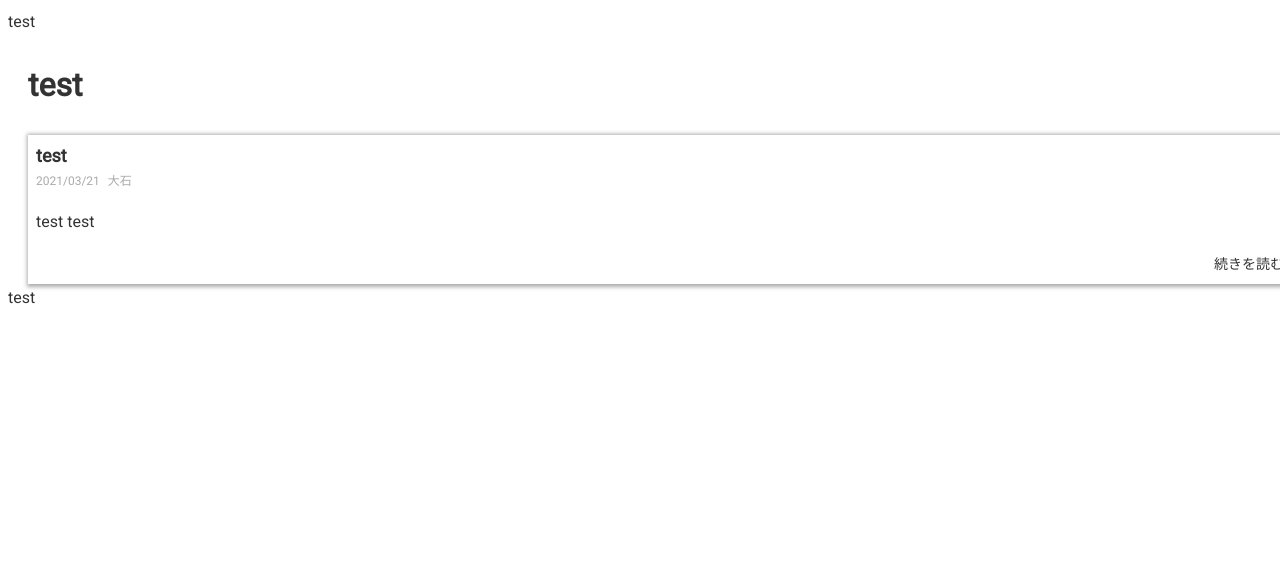
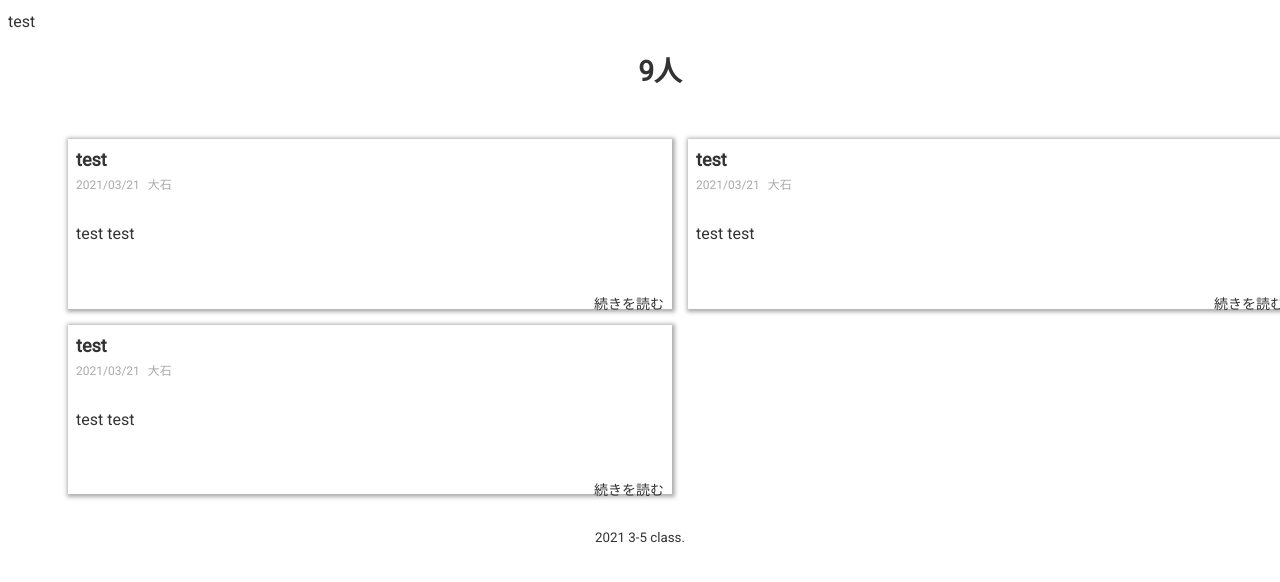
Before and after one commit to oishi-riku/blog, a Next.js app: page / in a window 1280 px wide. Shown: the top 582 px of the page. Built offline with nearby package versions, Linux system fonts and the light colour scheme.

Commit message:
Add: コンポーネントある程度追加

```diff
--- /dev/null
+++ b/src/components/atoms/Heading.tsx
@@ -0,0 +1,40 @@
+import { FC } from 'react';
+import styles from '@styles/components/atoms/Heading.module.scss';
+
+type Props = {
+  level: 1 | 2 | 3 | 4;
+  align?: 'center' | 'left' | 'right';
+};
+
+const TypographyRowControl: FC<Props> = ({ children, level, align }) => {
+  switch (level) {
+    case 1:
+      return (
+        <div className={`${styles.root} ${styles.heading1}`} data-align={align}>
+          <h1 className={styles.heading1Text}>{children}</h1>
+        </div>
+      );
+    case 2:
+      return (
+        <div className={`${styles.root} ${styles.heading2}`} data-align={align}>
+          <h2 className={styles.heading2Text}>{children}</h2>
+        </div>
+      );
+    case 3:
+      return (
+        <div className={`${styles.root} ${styles.heading3}`} data-align={align}>
+          <h3 className={styles.heading3Text}>{children}</h3>
+        </div>
+      );
+    case 4:
+      return (
+        <div className={`${styles.root} ${styles.heading4}`} data-align={align}>
+          <h4 className={styles.heading4Text}>{children}</h4>
+        </div>
+      );
+    default:
+      return null;
+  }
+};
+
+export default TypographyRowControl;
--- a/src/components/molecules/ArticleCard.tsx
+++ b/src/components/molecules/ArticleCard.tsx
@@ -24,7 +24,9 @@ const ArticleCard: FC<Props> = ({ title, date, name, content, href }) => {
               <span>{name}</span>
             </div>
           </div>
-          <TypographyRowControl maxRow={2}>{content}</TypographyRowControl>
+          <div className={styles.body}>
+            <TypographyRowControl maxRow={2}>{content}</TypographyRowControl>
+          </div>
           <div className={styles.foot}>続きを読む</div>
         </a>
       </Link>
--- /dev/null
+++ b/src/components/organisms/Footer.tsx
@@ -0,0 +1,15 @@
+import { FC } from 'react';
+
+import styles from '@styles/components/organisms/Footer.module.scss';
+
+const year = new Date().getFullYear();
+
+const Footer: FC = () => {
+  return (
+    <footer className={styles.root}>
+      <small>{`${year} 3-5 class.`}</small>
+    </footer>
+  );
+};
+
+export default Footer;
--- /dev/null
+++ b/src/components/templates/Grid.tsx
@@ -0,0 +1,24 @@
+import { FC, ReactNode } from 'react';
+import styles from '@styles/components/templates/Grid.module.scss';
+
+type Props = {
+  items: { id: string; item: ReactNode }[];
+  col: 1 | 2 | 3 | 4;
+  colPc?: 1 | 2 | 3 | 4;
+};
+
+const Grid: FC<Props> = ({ items, col, colPc }) => {
+  return (
+    <ul
+      className={styles.root}
+      data-col={col}
+      data-col-pc={colPc ? colPc : null}
+    >
+      {items.map((i) => (
+        <li key={i.id}>{i.item}</li>
+      ))}
+    </ul>
+  );
+};
+
+export default Grid;
--- a/src/components/templates/Layout.tsx
+++ b/src/components/templates/Layout.tsx
@@ -1,11 +1,13 @@
 import { FC } from 'react';
+
+import Footer from '@components/organisms/Footer';
 
 const Layout: FC = ({ children }) => {
   return (
     <>
       <header>test</header>
       <main>{children}</main>
-      <footer>test</footer>
+      <Footer />
     </>
   );
 };
--- a/src/pages/index.tsx
+++ b/src/pages/index.tsx
@@ -2,7 +2,9 @@ import type { NextPage } from 'next';
 import Head from 'next/head';
 import Layout from '@components/templates/Layout';
 import Container from '@src/components/templates/Container';
+import Grid from '@src/components/templates/Grid';
 import ArticleCard from '@components/molecules/ArticleCard';
+import Heading from '@components/atoms/Heading';
 
 const Home: NextPage = () => {
   return (
@@ -14,7 +16,16 @@ const Home: NextPage = () => {
       </Head>
       <Layout>
         <Container>
-          <h1>test</h1>
+          <Heading level={1} align="center">
+            9人
+          </Heading>
+          <Grid
+            col={1}
+            colPc={2}
+            items={[
+              {
+                id: '1',
+                item: (
                   <ArticleCard
                     title={'test'}
                     date={'2021/03/21'}
@@ -22,6 +33,34 @@ const Home: NextPage = () => {
                     content="test test"
                     href="/"
                   />
+                ),
+              },
+              {
+                id: '2',
+                item: (
+                  <ArticleCard
+                    title={'test'}
+                    date={'2021/03/21'}
+                    name="大石"
+                    content="test test"
+                    href="/"
+                  />
+                ),
+              },
+              {
+                id: '3',
+                item: (
+                  <ArticleCard
+                    title={'test'}
+                    date={'2021/03/21'}
+                    name="大石"
+                    content="test test"
+                    href="/"
+                  />
+                ),
+              },
+            ]}
+          ></Grid>
         </Container>
       </Layout>
     </>
--- /dev/null
+++ b/src/styles/components/atoms/Heading.module.scss
@@ -0,0 +1,55 @@
+@use '@styles/define/define';
+
+.root {
+  display: flex;
+  &[data-align="center"] {
+    justify-content: center;
+    text-align: center;
+  }
+  &[data-align="left"] {
+    justify-content: left;
+    text-align: left;
+  }
+  &[data-align="right"] {
+    justify-content: right;
+    text-align: right;
+  }
+}
+
+.heading1 {
+  margin-bottom: define.spacing(4);
+}
+
+.heading1Text {
+  font-size: define.rem(define.$fontSizeH1);
+  line-height: 1.2;
+}
+
+.heading2 {
+  margin-bottom: define.spacing(3);
+  margin-bottom: define.spacing(2);
+}
+
+.heading2Text {
+  font-size: define.rem(define.$fontSizeH2);
+  line-height: 1.2;
+}
+
+.heading3 {
+  margin-bottom: define.spacing(2);
+  margin-bottom: define.spacing(1);
+}
+
+.heading3Text {
+  font-size: define.rem(define.$fontSizeH3);
+  line-height: 1.2;
+}
+
+.heading4 {
+  margin-bottom: define.spacing(1);
+}
+
+.heading4Text {
+  font-size: define.rem(define.$fontSizeH4);
+  line-height: 1.2;
+}
--- a/src/styles/components/atoms/TypographyRowControl.module.scss
+++ b/src/styles/components/atoms/TypographyRowControl.module.scss
@@ -1,10 +1,10 @@
 @use '@styles/define/define';
 
 .root {
-  white-space: 'pre-line';
-  display: '-webkit-box';
-  -webkit-box-orient: 'vertical';
-  overflow: 'hidden';
+  white-space: pre-line;
+  display: -webkit-box;
+  -webkit-box-orient: vertical;
+  overflow: hidden;
 
   @for $i from 1 through 5 {
     &[data-row="#{$i}"] {
@@ -17,5 +17,4 @@
       }
     };
   }
-
 }
--- a/src/styles/components/molecules/ArticleCard.module.scss
+++ b/src/styles/components/molecules/ArticleCard.module.scss
@@ -1,11 +1,14 @@
 @use '@styles/define/define';
 
 .root {
+  height: 100%;
   box-shadow: 1px 1px 4px 2px rgba($color: #333, $alpha: 0.4);
 }
 
 .link {
-  display: block;
+  display: flex;
+  flex-direction: column;
+  height: 100%;
   padding: define.spacing(1);
   transition: opacity define.$duration;
   @include define.hover {
@@ -31,6 +34,11 @@
   color: define.$grey1;
 }
 
+.body {
+  flex: 1 1 auto;
+  margin-bottom: define.spacing(1.5);
+}
+
 .foot {
   text-align: right;
   font-size: define.rem(define.$fontSizeBody2);
--- /dev/null
+++ b/src/styles/components/organisms/Footer.module.scss
@@ -0,0 +1,8 @@
+@use '@styles/define/define';
+
+.root {
+  display: flex;
+  align-items: center;
+  justify-content: center;
+  padding: define.spacing(2) define.spacing(1);
+}
--- /dev/null
+++ b/src/styles/components/templates/Grid.module.scss
@@ -0,0 +1,46 @@
+@use '@styles/define/define';
+
+.root {
+  display: grid;
+  gap: define.spacing(2);
+
+  &[data-col="1"] {
+    grid-template-columns: 1fr;
+  }
+
+  @include define.mq-pc {
+    &[data-col-pc="1"] {
+      grid-template-columns: 1fr;
+    }
+  };
+
+  &[data-col="2"] {
+    grid-template-columns: 1fr 1fr;
+  }
+
+  @include define.mq-pc {
+    &[data-col-pc="2"] {
+      grid-template-columns: 1fr 1fr;
+    }
+  };
+
+  &[data-col="3"] {
+    grid-template-columns: 1fr 1fr 1fr;
+  }
+
+  @include define.mq-pc {
+    &[data-col-pc="3"] {
+      grid-template-columns: 1fr 1fr 1fr;
+    }
+  };
+
+  &[data-col="4"] {
+    grid-template-columns: 1fr 1fr 1fr 1fr;
+  }
+
+  @include define.mq-pc {
+    &[data-col-pc="4"] {
+      grid-template-columns: 1fr 1fr 1fr 1fr;
+    }
+  };
+}
```
Lines whose indentation alone changed are shown as unchanged.
